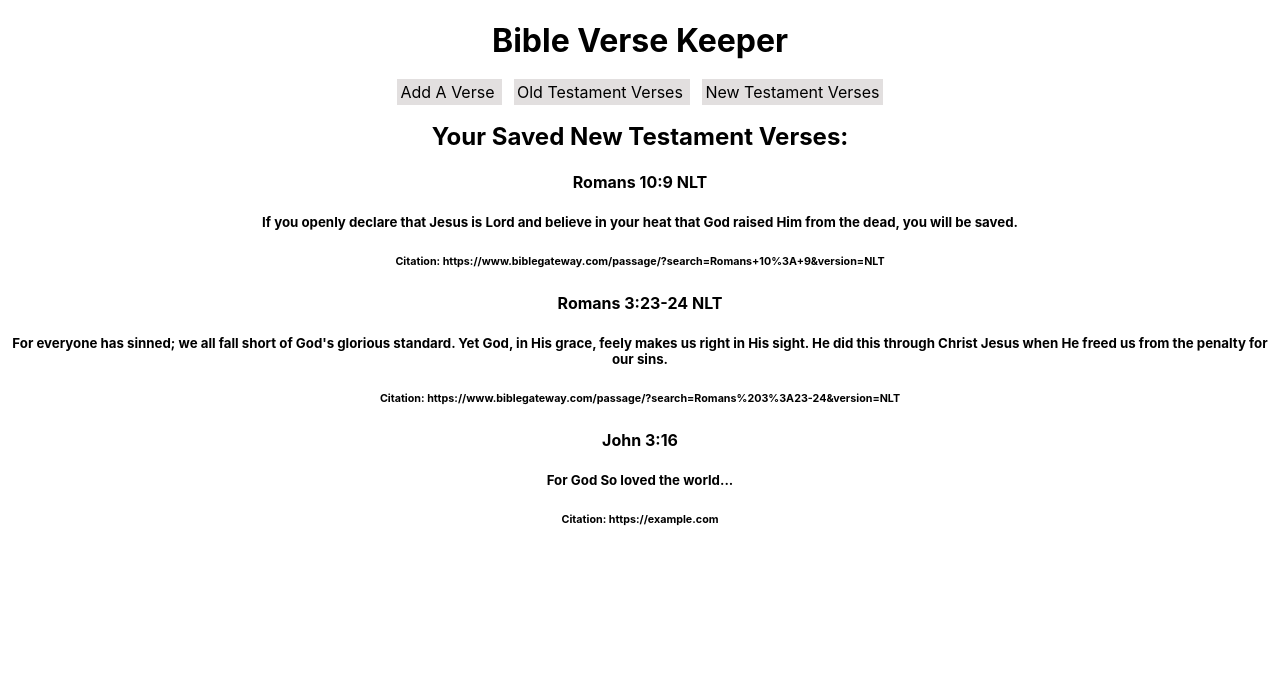
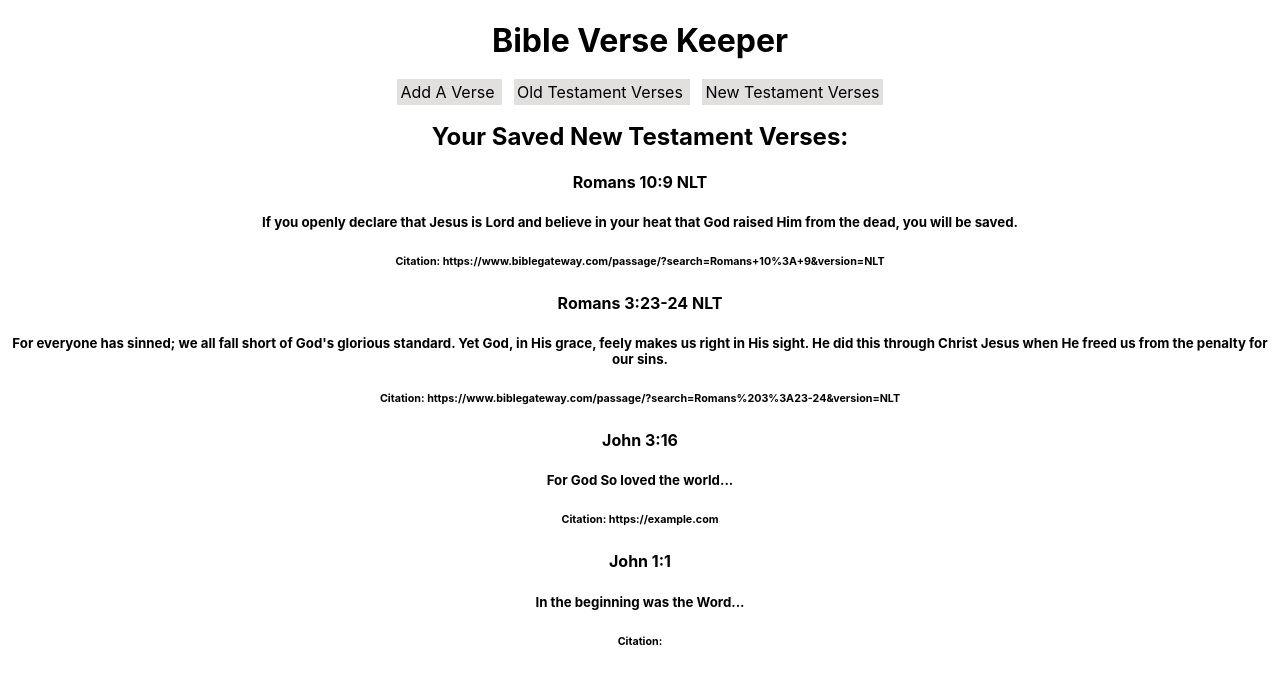
Before and after one commit to DeborahKurz/phase-2-project, a React (Create React App) app: page /newtestament in a window 1280 px wide. Shown: the top 684 px of the page. Built offline with nearby package versions, Linux system fonts and the light colour scheme; data requests are answered from the project's data file.

Commit message:
Updated id's to verse.id not verse.reference

```diff
--- a/db.json
+++ b/db.json
@@ -48,6 +48,13 @@
       "verse": "In The Beginning...",
       "url": "",
       "id": 7
+    },
+    {
+      "testament": "New",
+      "reference": "John 1:1",
+      "verse": "In the beginning was the Word...",
+      "url": "",
+      "id": 8
     }
   ]
 }
--- a/src/NewTestament.js
+++ b/src/NewTestament.js
@@ -25,7 +25,7 @@ function NewTestament(){
             <main>
                 <h2> Your Saved New Testament Verses: </h2>
                 {verses.map((verse)=>(
-                    <VerseCard key={verse.reference} verse={verse} />
+                    <VerseCard key={verse.id} verse={verse} />
                 ))}
             </main>
         </div>
--- a/src/OldTestament.js
+++ b/src/OldTestament.js
@@ -25,8 +25,7 @@ function OldTestament(){
             <main>
                 <h2> Your Saved Old Testament Verses: </h2>
                 {verses.map((verse)=>(
-
-                    <VerseCard key={verse.reference} verse={verse} />
+                    <VerseCard key={verse.id} verse={verse} />
                 ))}
             </main>
         </div>
```
